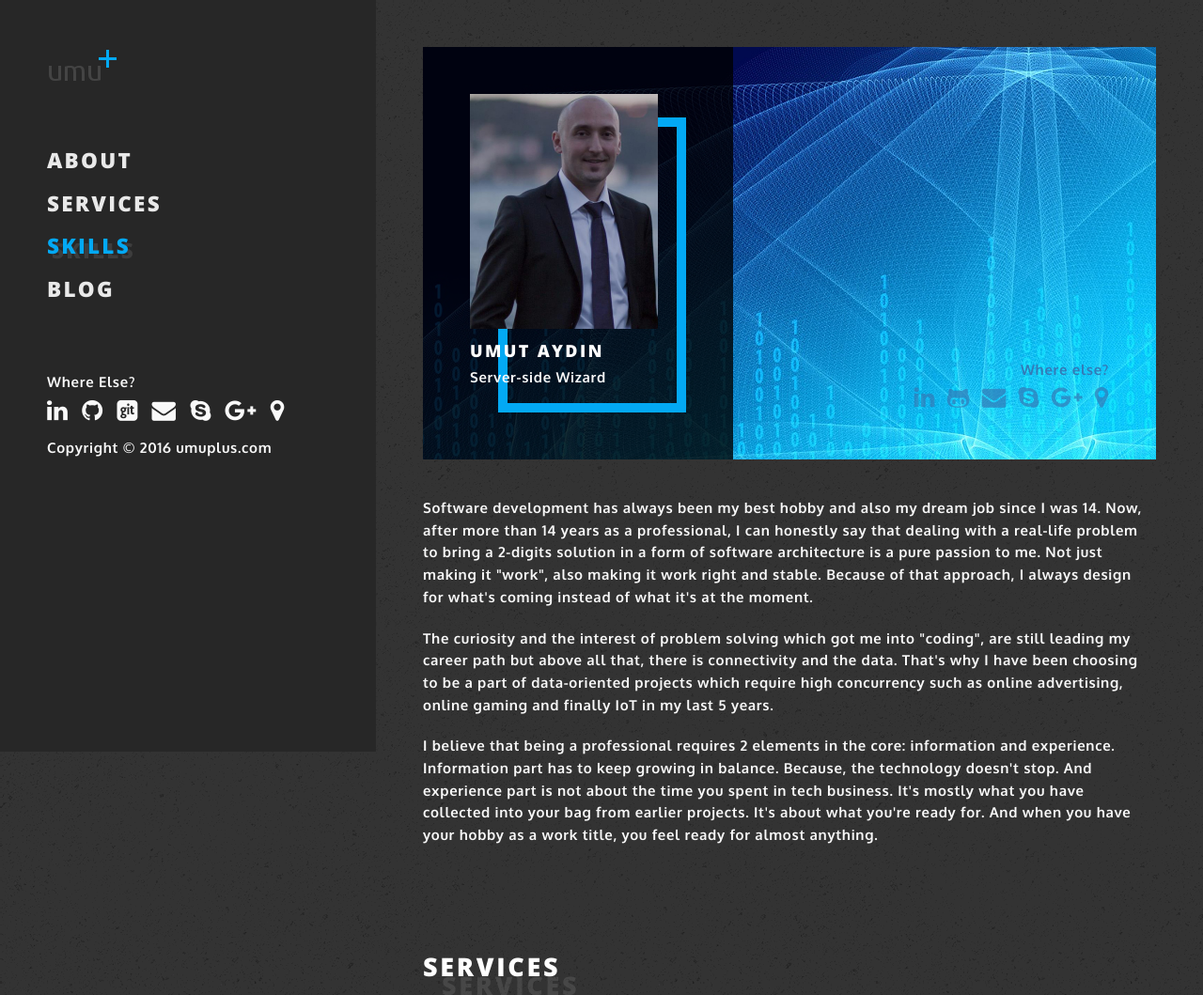
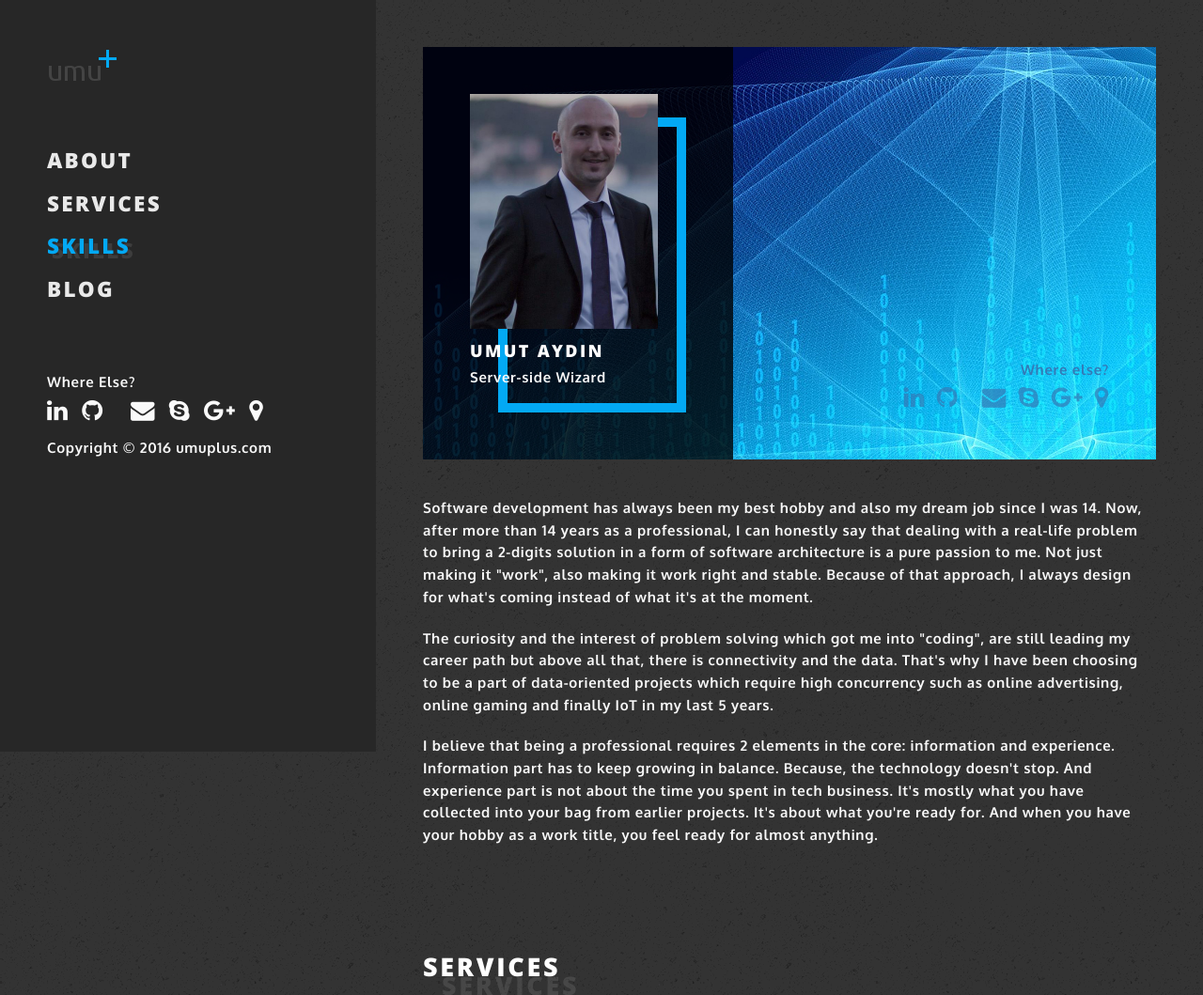
Before and after one commit to umuplus/umuplus-com, a plain HTML site: page index.html in a window 1280 px wide. Shown: the top 1059 px of the page at 94% size. Drawn offline with nearby package versions, Linux system fonts and the light colour scheme.

Commit message:
minor fixes

```diff
--- a/index.html
+++ b/index.html
@@ -52,7 +52,7 @@
                     <p>Where Else?</p>
                     <a href="http://linkedin.com/in/umuplus" target="blank"><i class="fa fa-linkedin"></i></a>
                     <a href="http://github.com/umuplus" target="blank"><i class="fa fa-github"></i></a>
-                    <a href="http://gitlab.com/umuplus" title="Gitlab" target="blank"><i class="fa fa-git-square"></i></a>
+                    <a href="http://gitlab.com/umuplus" target="blank"><i class="fa fa-gitlab"></i></a>
                     <a href="mailto:me@umuplus.com"><i class="fa fa-envelope"></i></a>
                     <a href="skype:umuplus?call"><i class="fa fa-skype"></i></a>
                     <a href="http://plus.google.com/+UmutAydin" target="blank"><i class="fa fa-google-plus"></i></a>
@@ -86,7 +86,8 @@
                 <div class="social-links">
                     <p class="text-primary">Where else?</p>
                     <a href="http://linkedin.com/in/umuplus" target="blank"><i class="fa fa-linkedin text-primary"></i></a>
-                    <a href="http://github.com/umuplus" target="blank"><i class="fa fa-github-alt text-primary"></i></a>
+                    <a href="http://github.com/umuplus" target="blank"><i class="fa fa-github text-primary"></i></a>
+                    <a href="http://gitlab.com/umuplus" target="blank"><i class="fa fa-gitlab"></i></a>
                     <a href="mailto:me@umuplus.com"><i class="fa fa-envelope text-primary"></i></a>
                     <a href="skype:umuplus?call"><i class="fa fa-skype text-primary"></i></a>
                     <a href="http://plus.google.com/+UmutAydin" target="blank"><i class="fa fa-google-plus text-primary"></i></a>
```
